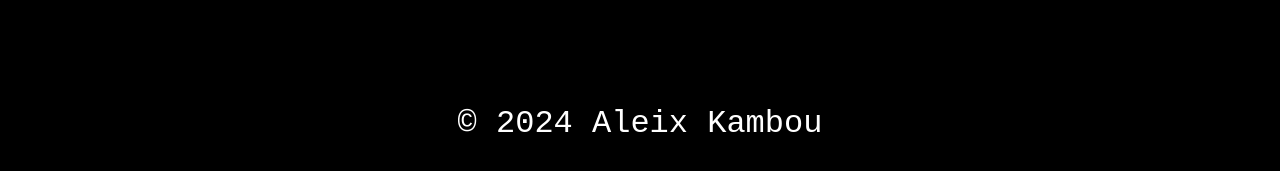
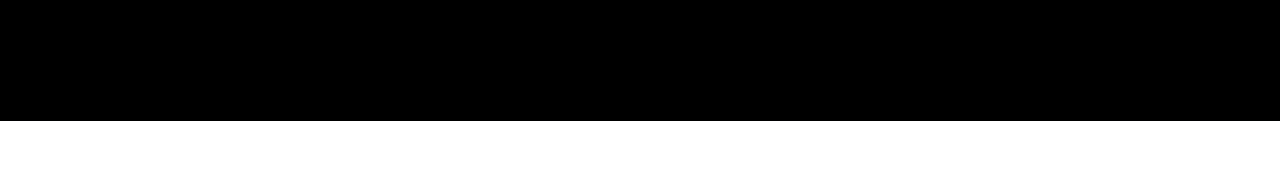
Before and after one commit to alkmb/Portfolio, a plain HTML site: page index-en.html in a window 1280 px wide. Shown: the part 1835-2006 px from the top of the page. After the commit the page ends 1956 px from the top, so only its background shows below. Drawn offline with Linux system fonts and the light colour scheme.

Commit message:
removed copy

```diff
--- a/index-en.html
+++ b/index-en.html
@@ -280,7 +280,7 @@
 
 
     <footer>
-        <p>&copy; 2024 Aleix Kambou</p>
+        <p></p>
         </footer>
         <script src="script.js"></script>
         </body>
```
Also changed, not shown: index.html (+1 -1 lines).
